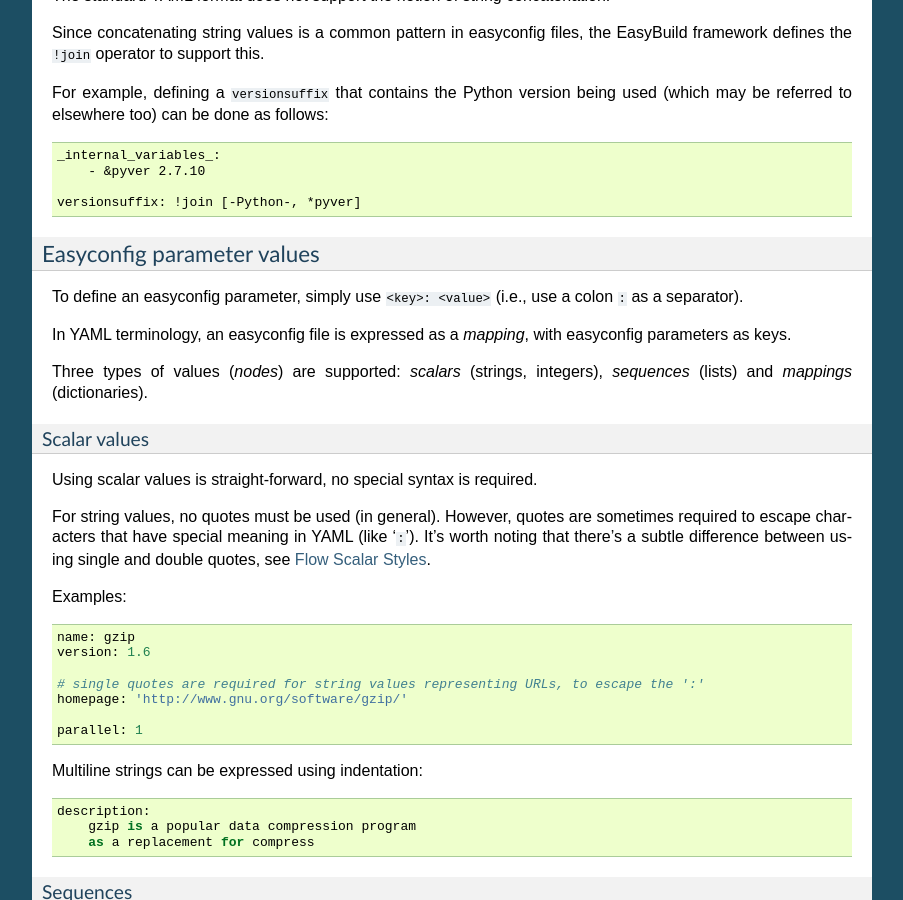
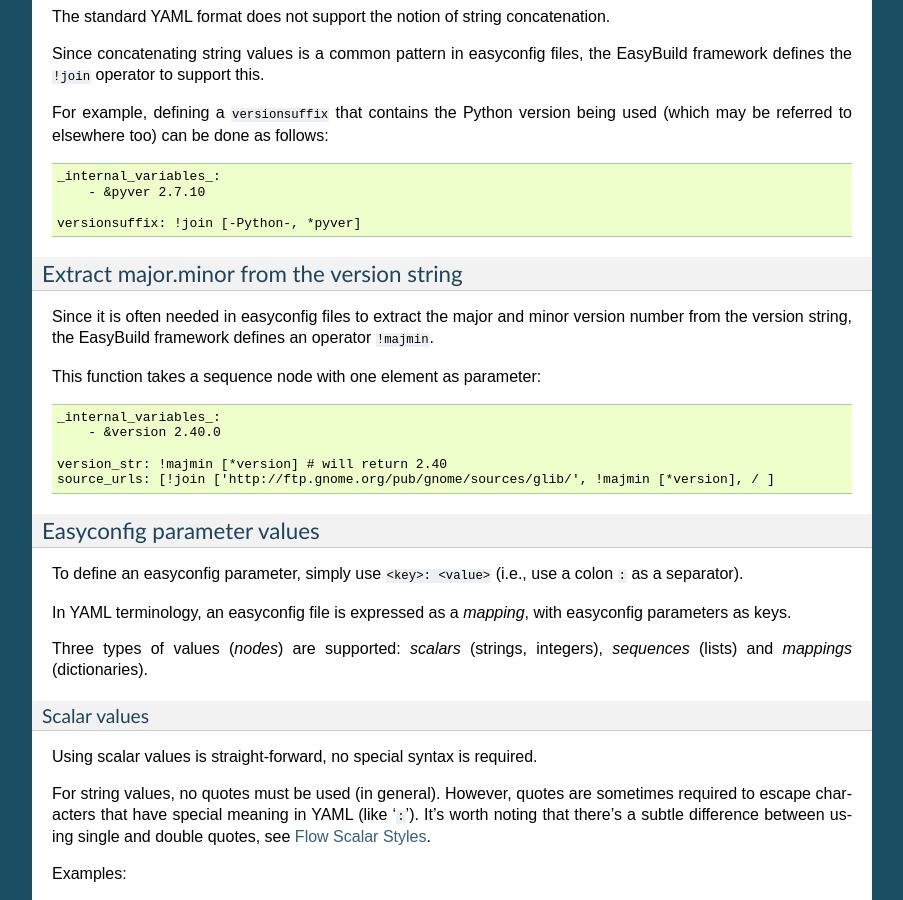
Before and after one commit to easybuilders/easybuild, a Sphinx documentation site: the page built from docs/Writing_yeb_easyconfig_files.rst, in a window 1280 px wide and 900 px high, scrolled down 2095 px. Shown: the whole window, without its empty margins (198-1101 px from the left). Built offline with Sphinx 7.4.7, drawn with Linux system fonts in a browser that asks for light colours; some of the changed text lies outside the part shown.

Commit message:
Added docs for majmin function

```diff
--- a/docs/Writing_yeb_easyconfig_files.rst
+++ b/docs/Writing_yeb_easyconfig_files.rst
@@ -115,6 +115,22 @@
         - &pyver 2.7.10
 
     versionsuffix: !join [-Python-, *pyver]
+
+.. _easyconfig_yeb_format_syntax_version_majorminor:
+
+Extract major.minor from the version string
+~~~~~~~~~~~~~~~~~~~~~~~~~~~~~~~~~~~~~~~~~~~~
+
+Since it is often needed in easyconfig files to extract the major and minor version number from the version string, the
+EasyBuild framework defines an operator ``!majmin``.
+
+This function takes a sequence node with one element as parameter::
+
+    _internal_variables_:
+        - &version 2.40.0
+
+    version_str: !majmin [*version] # will return 2.40
+    source_urls: [!join ['http://ftp.gnome.org/pub/gnome/sources/glib/', !majmin [*version], / ]
 
 
 .. _easyconfig_yeb_format_syntax_easyconfig_parameters:
```
